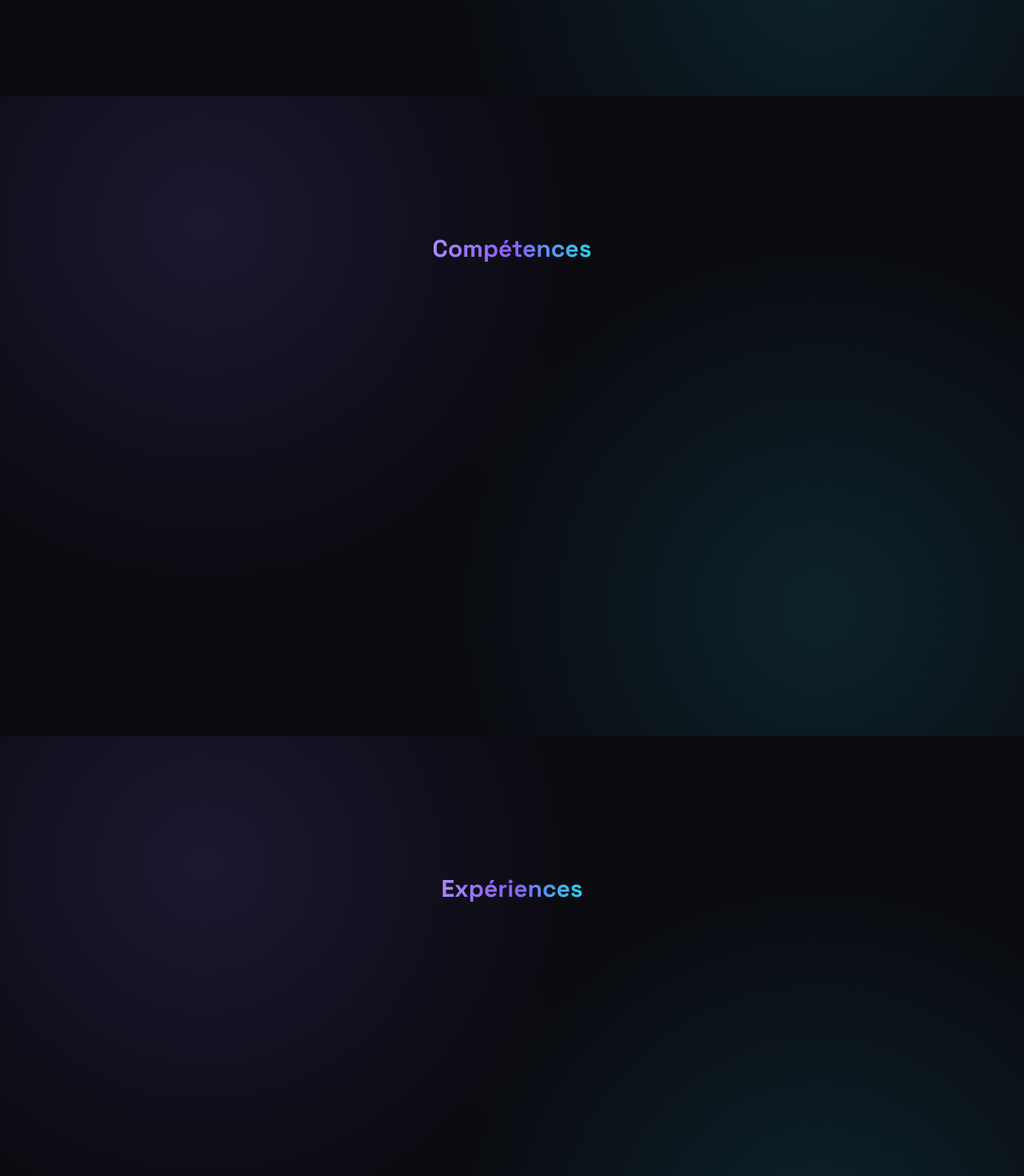
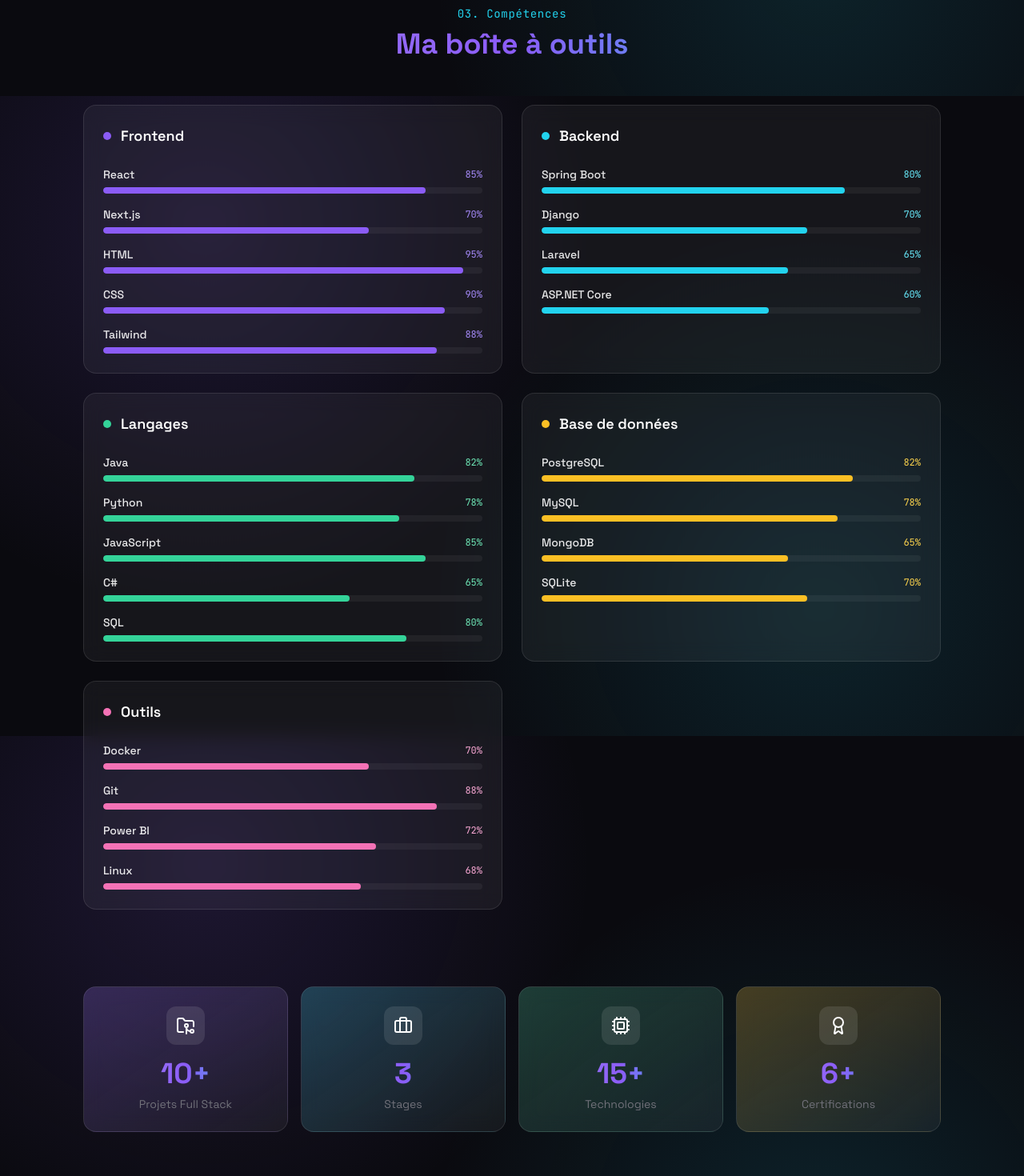
Before and after one commit to tareknjm/Portfolio, a React app: page / in a window 1280 px wide. Shown: the part 1480-2950 px from the top of the page at 80% size. Built offline with nearby package versions, Linux system fonts and the light colour scheme; the HTML template or start-up script is replaced by a standard one.

Commit message:
feat(skills-dashboard): ajout section Competences (barres animees) et Dashboard (compteurs animes)

```diff
--- /dev/null
+++ b/src/components/sections/Dashboard.jsx
@@ -0,0 +1,48 @@
+import { motion } from "framer-motion";
+import { FolderGit2, Briefcase, Cpu, Award } from "lucide-react";
+import { DASHBOARD_STATS } from "@/data/skills";
+import { useCountUp } from "@/hooks/useCountUp";
+
+const ICONS = [FolderGit2, Briefcase, Cpu, Award];
+const GRADIENTS = [
+  "from-primary/20 to-transparent",
+  "from-cyan-400/20 to-transparent",
+  "from-emerald-400/20 to-transparent",
+  "from-amber-400/20 to-transparent",
+];
+
+function StatCard({ stat, Icon, gradient, index }) {
+  const { count, ref } = useCountUp(stat.value, 1500 + index * 150);
+
+  return (
+    <motion.div
+      ref={ref}
+      initial={{ opacity: 0, y: 30 }}
+      whileInView={{ opacity: 1, y: 0 }}
+      viewport={{ once: true, amount: 0.3 }}
+      transition={{ duration: 0.5, delay: index * 0.1 }}
+      className={`bento-card bg-gradient-to-br ${gradient} text-center`}
+    >
+      <div className="w-12 h-12 mx-auto mb-4 rounded-xl bg-white/10 flex items-center justify-center">
+        <Icon size={24} className="text-white" />
+      </div>
+      <p className="text-4xl font-bold gradient-text mb-2">
+        {count}
+        {stat.suffix}
+      </p>
+      <p className="text-sm text-muted">{stat.label}</p>
+    </motion.div>
+  );
+}
+
+export default function Dashboard() {
+  return (
+    <div className="section-container !pt-0">
+      <div className="grid grid-cols-2 lg:grid-cols-4 gap-4">
+        {DASHBOARD_STATS.map((stat, i) => (
+          <StatCard key={stat.label} stat={stat} Icon={ICONS[i]} gradient={GRADIENTS[i]} index={i} />
+        ))}
+      </div>
+    </div>
+  );
+}
--- /dev/null
+++ b/src/components/sections/Skills.jsx
@@ -0,0 +1,73 @@
+import { motion } from "framer-motion";
+import { SKILL_CATEGORIES } from "@/data/skills";
+import { COLOR_MAP } from "@/constants";
+
+function SkillBar({ name, level, color, delay }) {
+  const colors = COLOR_MAP[color];
+  return (
+    <div>
+      <div className="flex justify-between items-center mb-1.5">
+        <span className="text-sm font-medium text-white/90">{name}</span>
+        <span className={`text-xs font-mono ${colors.text}`}>{level}%</span>
+      </div>
+      <div className="h-2 rounded-full bg-white/5 overflow-hidden">
+        <motion.div
+          initial={{ width: 0 }}
+          whileInView={{ width: `${level}%` }}
+          viewport={{ once: true, amount: 0.5 }}
+          transition={{ duration: 1, delay, ease: "easeOut" }}
+          className={`h-full rounded-full ${colors.bg}`}
+        />
+      </div>
+    </div>
+  );
+}
+
+export default function Skills() {
+  return (
+    <section id="skills" className="section-container">
+      <motion.div
+        initial={{ opacity: 0, y: 30 }}
+        whileInView={{ opacity: 1, y: 0 }}
+        viewport={{ once: true, amount: 0.3 }}
+        transition={{ duration: 0.6 }}
+        className="text-center mb-14"
+      >
+        <p className="text-accent font-mono text-sm mb-2 tracking-wider">03. Compétences</p>
+        <h2 className="text-3xl sm:text-4xl font-bold gradient-text">Ma boîte à outils</h2>
+      </motion.div>
+
+      <div className="grid md:grid-cols-2 gap-6">
+        {SKILL_CATEGORIES.map((category, catIndex) => {
+          const colors = COLOR_MAP[category.color];
+          return (
+            <motion.div
+              key={category.title}
+              initial={{ opacity: 0, y: 30 }}
+              whileInView={{ opacity: 1, y: 0 }}
+              viewport={{ once: true, amount: 0.2 }}
+              transition={{ duration: 0.5, delay: catIndex * 0.1 }}
+              className="bento-card"
+            >
+              <div className="flex items-center gap-3 mb-6">
+                <span className={`w-2.5 h-2.5 rounded-full ${colors.bg}`} />
+                <h3 className="font-semibold text-lg text-white">{category.title}</h3>
+              </div>
+              <div className="space-y-4">
+                {category.skills.map((skill, i) => (
+                  <SkillBar
+                    key={skill.name}
+                    name={skill.name}
+                    level={skill.level}
+                    color={category.color}
+                    delay={i * 0.08}
+                  />
+                ))}
+              </div>
+            </motion.div>
+          );
+        })}
+      </div>
+    </section>
+  );
+}
--- a/src/constants/index.js
+++ b/src/constants/index.js
@@ -35,3 +35,36 @@
   primary: "#8b5cf6",
   accent: "#22d3ee",
 };
+
+export const COLOR_MAP = {
+  primary: {
+    text: "text-primary-light",
+    bg: "bg-primary",
+    bgSoft: "bg-primary/15",
+    border: "border-primary/30",
+  },
+  cyan: {
+    text: "text-cyan-300",
+    bg: "bg-cyan-400",
+    bgSoft: "bg-cyan-400/15",
+    border: "border-cyan-400/30",
+  },
+  emerald: {
+    text: "text-emerald-300",
+    bg: "bg-emerald-400",
+    bgSoft: "bg-emerald-400/15",
+    border: "border-emerald-400/30",
+  },
+  amber: {
+    text: "text-amber-300",
+    bg: "bg-amber-400",
+    bgSoft: "bg-amber-400/15",
+    border: "border-amber-400/30",
+  },
+  pink: {
+    text: "text-pink-300",
+    bg: "bg-pink-400",
+    bgSoft: "bg-pink-400/15",
+    border: "border-pink-400/30",
+  },
+};
--- /dev/null
+++ b/src/data/skills.js
@@ -0,0 +1,61 @@
+export const SKILL_CATEGORIES = [
+  {
+    title: "Frontend",
+    color: "primary",
+    skills: [
+      { name: "React", level: 85 },
+      { name: "Next.js", level: 70 },
+      { name: "HTML", level: 95 },
+      { name: "CSS", level: 90 },
+      { name: "Tailwind", level: 88 },
+    ],
+  },
+  {
+    title: "Backend",
+    color: "cyan",
+    skills: [
+      { name: "Spring Boot", level: 80 },
+      { name: "Django", level: 70 },
+      { name: "Laravel", level: 65 },
+      { name: "ASP.NET Core", level: 60 },
+    ],
+  },
+  {
+    title: "Langages",
+    color: "emerald",
+    skills: [
+      { name: "Java", level: 82 },
+      { name: "Python", level: 78 },
+      { name: "JavaScript", level: 85 },
+      { name: "C#", level: 65 },
+      { name: "SQL", level: 80 },
+    ],
+  },
+  {
+    title: "Base de données",
+    color: "amber",
+    skills: [
+      { name: "PostgreSQL", level: 82 },
+      { name: "MySQL", level: 78 },
+      { name: "MongoDB", level: 65 },
+      { name: "SQLite", level: 70 },
+    ],
+  },
+  {
+    title: "Outils",
+    color: "pink",
+    skills: [
+      { name: "Docker", level: 70 },
+      { name: "Git", level: 88 },
+      { name: "Power BI", level: 72 },
+      { name: "Linux", level: 68 },
+    ],
+  },
+];
+
+export const DASHBOARD_STATS = [
+  { label: "Projets Full Stack", value: 10, suffix: "+" },
+  { label: "Stages", value: 3, suffix: "" },
+  { label: "Technologies", value: 15, suffix: "+" },
+  { label: "Certifications", value: 6, suffix: "+" },
+];
--- /dev/null
+++ b/src/hooks/useCountUp.js
@@ -0,0 +1,26 @@
+import { useEffect, useState, useRef } from "react";
+import { useInView } from "framer-motion";
+
+export function useCountUp(target, duration = 1500) {
+  const [count, setCount] = useState(0);
+  const ref = useRef(null);
+  const isInView = useInView(ref, { once: true, amount: 0.5 });
+
+  useEffect(() => {
+    if (!isInView) return;
+    let startTime = null;
+
+    const step = (timestamp) => {
+      if (!startTime) startTime = timestamp;
+      const progress = Math.min((timestamp - startTime) / duration, 1);
+      const eased = 1 - Math.pow(1 - progress, 3);
+      setCount(Math.floor(eased * target));
+      if (progress < 1) requestAnimationFrame(step);
+      else setCount(target);
+    };
+
+    requestAnimationFrame(step);
+  }, [isInView, target, duration]);
+
+  return { count, ref };
+}
--- a/src/pages/Home.jsx
+++ b/src/pages/Home.jsx
@@ -1,9 +1,10 @@
 import Layout from "@/components/layout/Layout";
 import Hero from "@/components/sections/Hero";
 import About from "@/components/sections/About";
+import Skills from "@/components/sections/Skills";
+import Dashboard from "@/components/sections/Dashboard";
 
 const remainingSections = [
-  { id: "skills", label: "Compétences" },
   { id: "experience", label: "Expériences" },
   { id: "projects", label: "Projets" },
   { id: "github", label: "GitHub" },
@@ -16,6 +17,8 @@
     <Layout>
       <Hero />
       <About />
+      <Skills />
+      <Dashboard />
       {remainingSections.map((s) => (
         <section
           key={s.id}
```
